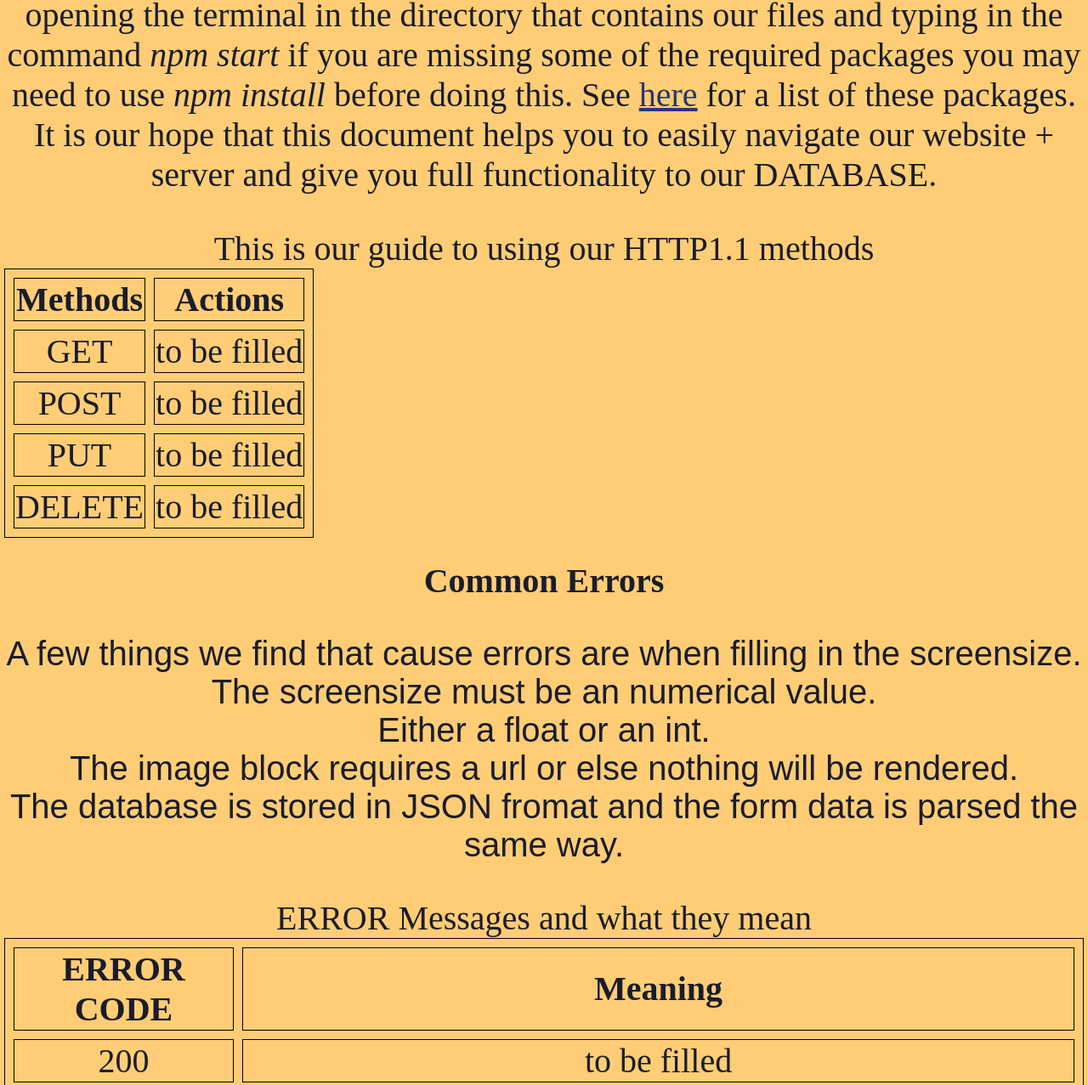
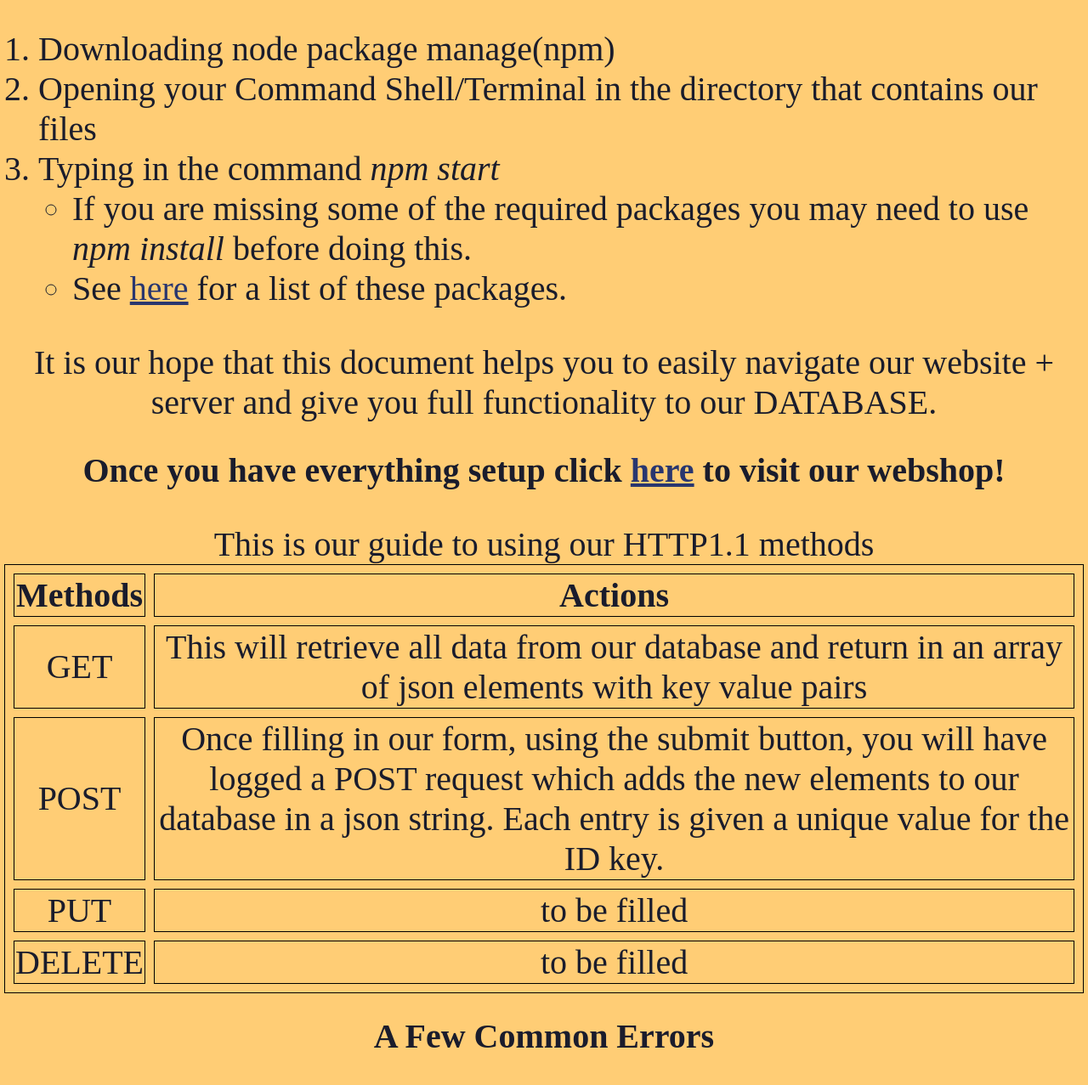
Before and after one commit to Yimin-zhou/HW-WEB-assignment3, a website: page API.html in a window 1280 px wide. Shown: the part 167-1444 px from the top of the page at 85% size. Drawn offline with Linux system fonts and the light colour scheme.

Commit message:
Added styles and links to api

```diff
--- a/API.html
+++ b/API.html
@@ -7,20 +7,29 @@
   </head>
   <body>
     <p class="para" id="intro"><h1>Welcome to our API Documentation.</h1>
-      In order to get started its as easy as downloading node package manage, opening the terminal in the directory that contains our files and
-      typing in the command <i>npm start</i> if you are missing some of the required packages you may need to use <i>npm install</i> before doing this.
-      See <a href="#packages">here</a> for a list of these packages.
-      It is our hope that this document helps you to easily navigate our website + server and give you full functionality to our DATABASE.</p>
+      In order to get started its as easy as:
+        <ol>
+          <li>Downloading node package manage(npm)</li>
+          <li>Opening your Command Shell/Terminal in the directory that contains our files
+          <li>Typing in the command <i>npm start</i> </li>
+            <ul>
+              <li>If you are missing some of the required packages you may need to use <i>npm install</i> before doing this.</li>
+              <li>See <a href="#packages">here</a> for a list of these packages.</li>
+            </ul>
+          </ol>
+      It is our hope that this document helps you to easily navigate our website + server and give you full functionality to our DATABASE.<br>
+        <h2>Once you have everything setup click <a href="http://localhost:3000/">here</a> to visit our webshop!</h2></p>
     <table>
       <thead> This is our guide to using our HTTP1.1 methods<thead>
       <th>Methods</th>
       <th>Actions</th>
         <tr>
           <td>GET</td>
-          <td>to be filled</td>
+          <td>This will retrieve all data from our database and return in an array of json elements with key value pairs</td>
         <tr>
           <td>POST</td>
-          <td>to be filled</td>
+          <td>Once filling in our form, using the submit button, you will have logged a POST request which adds the new elements to our database in a json string.
+            Each entry is given a unique value for the ID key.</td>
         </tr>
           <td>PUT</td>
           <td>to be filled</td>
@@ -29,12 +38,12 @@
           <td>to be filled</td>
       </tr>
       </table>
-      <h1>Common Errors</h1>
+      <h1>A Few Common Errors</h1>
       <p class='para'>
-        A few things we find that cause errors are when filling in the screensize. The screensize must be an numerical value.<br>
-        Either a float or an int.<br>
+
+        The screensize must be an numerical value. Either a float or an int, anything else will cause an error<br>
         The image block requires a url or else nothing will be rendered.<br>
-        The database is stored in JSON fromat and the form data is parsed the same way.<br>
+        The database is stored in JSON fromat and the form data is parsed the same way.<br>Attempting to submit form data to our database externally, without the proper formatting, will cause errors<br>
       </p>
     <table>
       <thead>ERROR Messages and what they mean<thead>
--- a/server.js
+++ b/server.js
@@ -48,7 +48,7 @@ app.post('/phones', function(req, res, err) {
 app.put('/update', function(req, res) {
     db.run(` UPDATE phones
       SET brand = ?,model=?, os=?, image=?,
-                    screensize=? WHERE id=?`, [req.body[0].brand, req.body[0].model, req.body[0].os, req.body[0].image, req.body[0].screensize, req.body[0].id], function(err){
+                    screensize=? WHERE id=?`, [req.body.brand, req.body.model, req.body.os, req.body.image, req.body.screensize, req.body.id], function(err){
     console.log('updated brand')
     if (err){
         res.status(404).send('<h1>that didnt work!</h1>');
@@ -59,7 +59,7 @@ app.put('/update', function(req, res) {
         'Content-Length': '',
         'ETag': '12347'
         })
-        res.status(200).send('<h1>This entry has been edited!</h1>');
+        console.log(res.status(200).send('<h1>This entry has been edited!</h1>'));
 });
 });
 
--- a/stylesheet.css
+++ b/stylesheet.css
@@ -87,7 +87,6 @@ dd {
 }
 
 ol {
-    color: red;
     list-style-position: outside;
 }
 
@@ -131,9 +130,12 @@ img {
     caption-side: top;
     text-decoration: underline;
 }
+/* thead {
+  text-align: left;
+} */
 
 ol>li {
-    list-style-image: url("https://secure.gravatar.com/avatar/6fe5e1454dbe49ab6a05d75463374e83?s=32&d=mm&r=g");
+  text-align: left;
     vertical-align: baseline;
 }
 
```
